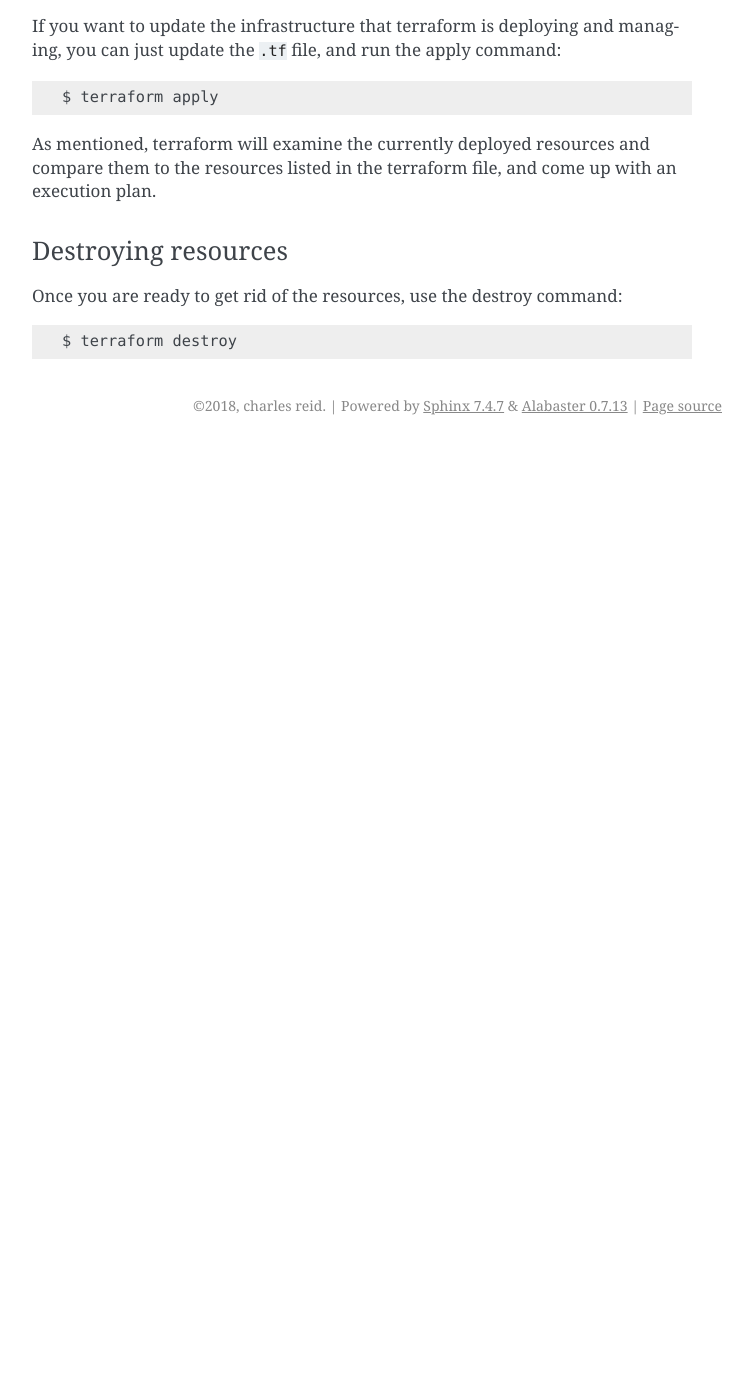
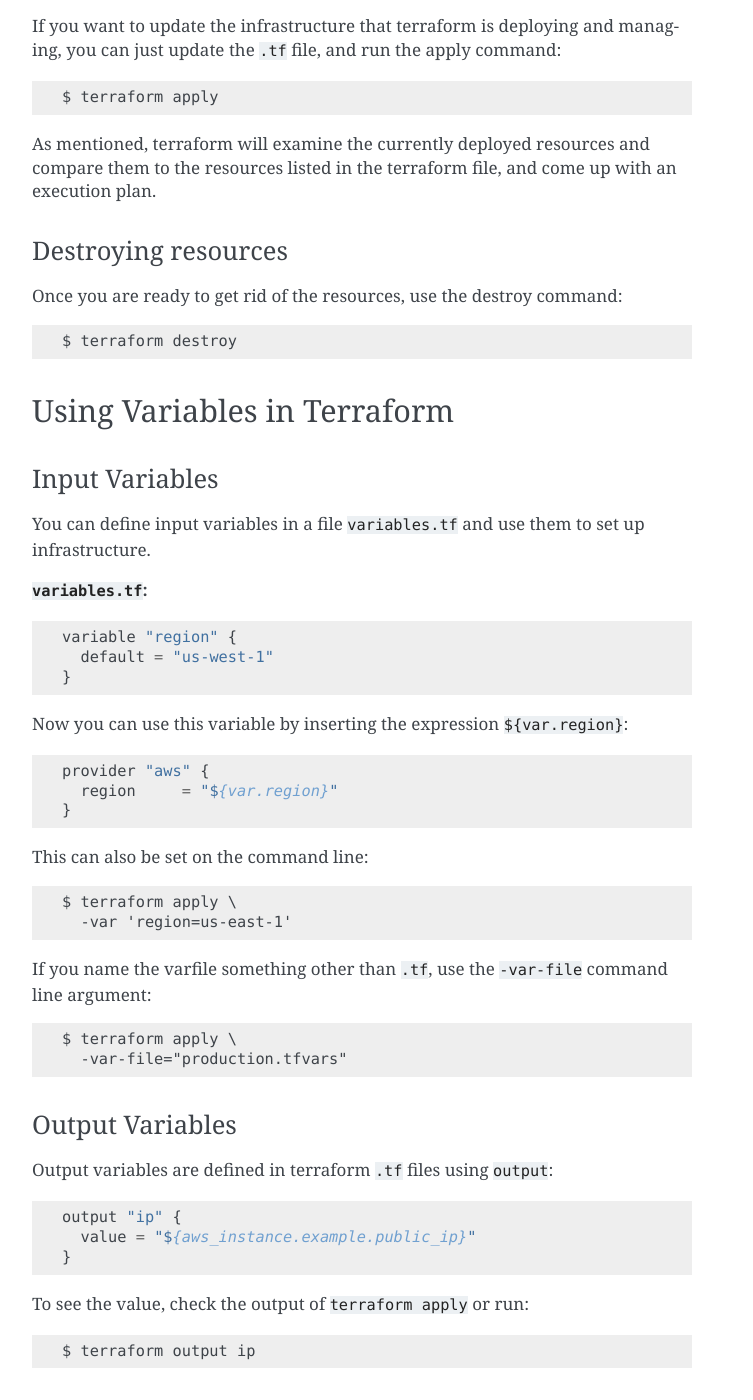
Before and after one commit to charlesreid1/dahak-bespin, a Sphinx documentation site: the page built from docs/terraformbasics.md, in a window 1280 px wide and 1400 px high, scrolled down 1741 px. Shown: the whole window, without its empty margins (388-1141 px from the left). Built offline with Sphinx 7.4.7, drawn with Linux system fonts in a browser that asks for light colours; before the commit the page ends 2186 px from its top, so only the background shows below that; some of the changed text lies outside the part shown.

````diff
--- a/docs/terraformbasics.md
+++ b/docs/terraformbasics.md
@@ -113,3 +113,60 @@ use the destroy command:
 ```
 $ terraform destroy
 ```
+
+## Using Variables in Terraform
+
+### Input Variables
+
+You can define input variables in a file `variables.tf`
+and use them to set up infrastructure.
+
+**`variables.tf`:**
+
+```
+variable "region" {
+  default = "us-west-1"
+}
+```
+
+Now you can use this variable by
+inserting the expression `${var.region}`:
+
+```
+provider "aws" {
+  region     = "${var.region}"
+}
+```
+
+This can also be set on the command line:
+
+```
+$ terraform apply \
+  -var 'region=us-east-1'
+```
+
+If you name the varfile something other than `.tf`,
+use the `-var-file` command line argument:
+
+```
+$ terraform apply \
+  -var-file="production.tfvars"
+```
+
+### Output Variables
+
+Output variables are defined in
+terraform `.tf` files using `output`:
+
+```
+output "ip" {
+  value = "${aws_instance.example.public_ip}"
+}
+```
+
+To see the value, check the output of `terraform apply`
+or run:
+
+```
+$ terraform output ip
+```
````
Also changed, not shown: docs/dahakworkflows.md (+34 -7 lines), 5 other files.
